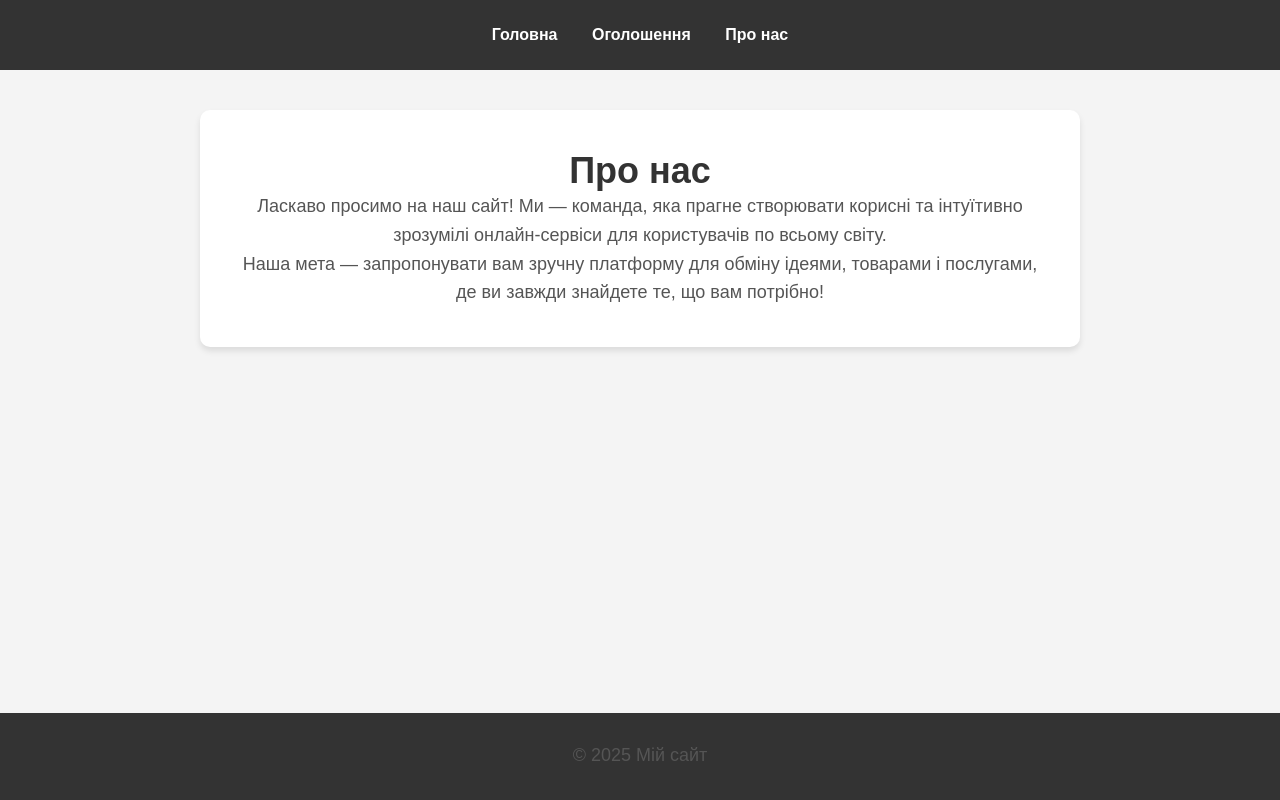
After one commit to gorohfndrew/myproject, a Django app: page /about/ in a window 1280 px wide. The commit adds this page. Run offline with Django 5.2, Linux system fonts and the light colour scheme.

Commit message:
Initial commit with project setup

```diff
--- /dev/null
+++ b/ads/templates/ads/about.html
@@ -0,0 +1,44 @@
+{% extends "base.html" %}
+
+{% block title %}Про нас{% endblock %}
+
+{% block content %}
+    <div class="about-container">
+        <h1>Про нас</h1>
+        <p>Ласкаво просимо на наш сайт! Ми — команда, яка прагне створювати корисні та інтуїтивно зрозумілі онлайн-сервіси для користувачів по всьому світу.</p>
+        <p>Наша мета — запропонувати вам зручну платформу для обміну ідеями, товарами і послугами, де ви завжди знайдете те, що вам потрібно!</p>
+    </div>
+
+    <style>
+        .about-container {
+            background-color: #fff;
+            padding: 40px;
+            border-radius: 10px;
+            box-shadow: 0 4px 6px rgba(0, 0, 0, 0.1);
+            max-width: 800px;
+            margin: 40px auto;
+            text-align: center;
+        }
+
+        h1 {
+            font-size: 36px;
+            color: #333;
+            margin-bottom: 20px;
+        }
+
+        p {
+            font-size: 18px;
+            color: #555;
+            line-height: 1.6;
+            margin-bottom: 20px;
+        }
+
+        .about-container p {
+            font-family: 'Arial', sans-serif;
+        }
+
+        .about-container h1, .about-container p {
+            margin: 0;
+        }
+    </style>
+{% endblock %}
--- /dev/null
+++ b/ads/templates/ads/base.html
@@ -0,0 +1,83 @@
+<!-- base.html -->
+{% load static %}
+
+<!DOCTYPE html>
+<html lang="uk">
+<head>
+    <meta charset="UTF-8">
+    <meta name="viewport" content="width=device-width, initial-scale=1.0">
+    <title>{% block title %}Мій сайт{% endblock %}</title>
+
+    <!-- Встроенные стили -->
+    <style>
+        body {
+            font-family: Arial, sans-serif;
+            margin: 0;
+            padding: 0;
+            background-color: #f4f4f4;
+        }
+
+        header {
+            background-color: #333;
+            color: white;
+            padding: 10px 0;
+        }
+
+        nav ul {
+            list-style-type: none;
+            padding: 0;
+            text-align: center;
+        }
+
+        nav ul li {
+            display: inline;
+            margin: 0 15px;
+        }
+
+        nav ul li a {
+            color: white;
+            text-decoration: none;
+            font-weight: bold;
+        }
+
+        nav ul li a:hover {
+            text-decoration: underline;
+        }
+
+        footer {
+            text-align: center;
+            padding: 10px 0;
+            background-color: #333;
+            color: white;
+            position: fixed;
+            bottom: 0;
+            width: 100%;
+        }
+
+        main {
+            margin: 20px;
+        }
+    </style>
+</head>
+<body>
+    <header>
+        <nav>
+            <ul>
+                <li><a href="/">Головна</a></li>
+                <li><a href="/ads/">Оголошення</a></li>
+                <li><a href="/about/">Про нас</a></li>
+            </ul>
+        </nav>
+    </header>
+
+    <main>
+        {% block content %}
+        <!-- Сюди буде вставлятися контент сторінки -->
+        {% endblock %}
+    </main>
+
+    <footer>
+        <p>&copy; 2025 Мій сайт</p>
+    </footer>
+</body>
+</html>
--- a/ads/urls.py
+++ b/ads/urls.py
@@ -1,6 +1,6 @@
 from django.urls import path, include
 from rest_framework.routers import DefaultRouter
-from .views import AdViewSet, CategoryViewSet, ads_list, ad_detail, add_ad, site_rules, RegisterView
+from ads import AdViewSet, CategoryViewSet, ads_list, ad_detail, add_ad, site_rules, about, RegisterView
 from django.conf import settings
 from django.conf.urls.static import static
 
@@ -18,6 +18,7 @@ urlpatterns = [
     path('api/v1/', include(router.urls)),  # Подключаем API с префиксом
     path('api-auth/', include('rest_framework.urls')),  # Авторизация в DRF
     path('register/', RegisterView.as_view(), name='register'),  # Страница регистрации
+    path('about/', about, name='about'),  # Додайте цей шлях для сторінки "Про нас"
 ]
 
 if settings.DEBUG:
--- a/ads/views.py
+++ b/ads/views.py
@@ -10,6 +10,7 @@ from django.urls import reverse_lazy
 from .models import Ad, Category
 from .serializers import AdSerializer, CategorySerializer
 from .forms import AdForm
+from django.shortcuts import render
 
 
 # Регистрация пользователей
@@ -66,3 +67,6 @@ def site_rules(request):
 def ad_detail(request, ad_id):
     ad = get_object_or_404(Ad, id=ad_id)
     return render(request, 'ads/ad_detail.html', {'ad': ad})
+
+def about(request):
+    return render(request, 'about.html')  # Переконайтеся, що у вас є шаблон about.html
--- a/myproject/urls.py
+++ b/myproject/urls.py
@@ -1,12 +1,31 @@
+from django.urls import path, include
+from rest_framework.routers import DefaultRouter
+from ads.views import AdViewSet, CategoryViewSet, ads_list, ad_detail, add_ad, site_rules, about, RegisterView
+from django.conf import settings
+from django.conf.urls.static import static
 from django.contrib import admin
-from django.urls import path, include
-from ads.views import ads_list  # <-- Импортируем ads_list правильно
-from django.contrib.auth import views as auth_views
+from django.contrib.auth import views as auth_views  # Импортируем представления для логина и логаута
 
+# Создаём роутер и регистрируем ViewSet'ы
+router = DefaultRouter()
+router.register(r'ads', AdViewSet)
+router.register(r'categories', CategoryViewSet)
+
+# Определяем маршруты
 urlpatterns = [
-    path('admin/', admin.site.urls),
-    path('accounts/login/', auth_views.LoginView.as_view(), name='login'),
-    path('accounts/logout/', auth_views.LogoutView.as_view(), name='logout'),
-    path('', ads_list, name='ads_list'),
-    path('ads/', include('ads.urls')),
+    path('', ads_list, name='ads_list'),  # Главная страница объявлений
+    path('rules/', site_rules, name='site_rules'),  # Страница правил
+    path('ad/<int:ad_id>/', ad_detail, name='ad_detail'),  # Страница одного объявления
+    path('add/', add_ad, name='add_ad'),  # Форма добавления объявления
+    path('api/v1/', include(router.urls)),  # Подключаем API с префиксом
+    path('api-auth/', include('rest_framework.urls')),  # Авторизация в DRF
+    path('register/', RegisterView.as_view(), name='register'),  # Страница регистрации
+    path('about/', about, name='about'),  # Страница "Про нас"
+    path('admin/', admin.site.urls),  # Страница администрирования
+    path('login/', auth_views.LoginView.as_view(), name='login'),  # Страница входа
+    path('logout/', auth_views.LogoutView.as_view(), name='logout'),  # Страница выхода
 ]
+
+# Для работы с медиа-файлами в режиме разработки
+if settings.DEBUG:
+    urlpatterns += static(settings.MEDIA_URL, document_root=settings.MEDIA_ROOT)
```
Also changed, not shown: ads/templates/ads/rules.html (+23 -24 lines), ads/templates/ads/templates/base.html (deleted, +0 -31 lines), ads/templates/registration/login.html (+22 -24 lines), myproject/wsgi.py (+12 -2 lines), media/ads/2._Хаски.jpg (added), media/ads/5._Белый_тигренок.jpg (added), media/ads/Зображення_WhatsApp_дата__2025-02-04_о_22.20.04_6084e163.jpg (added).
